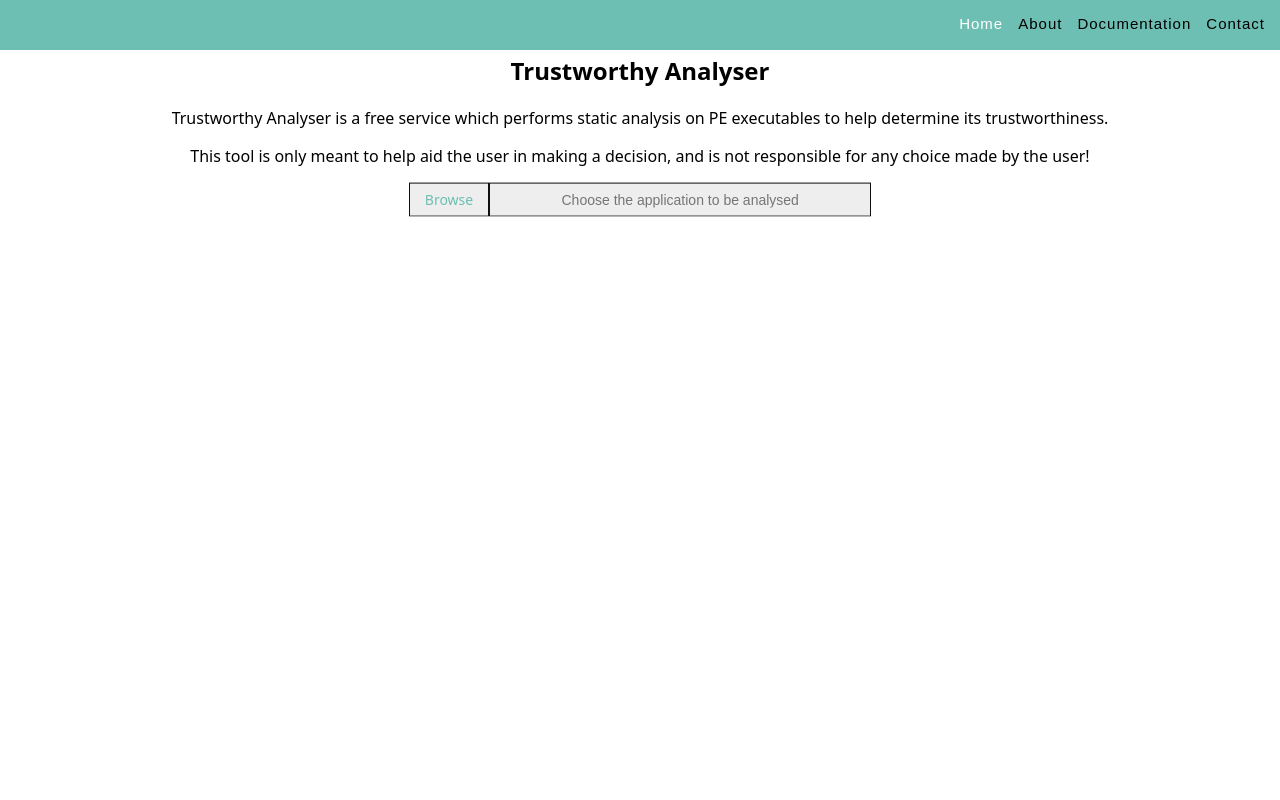
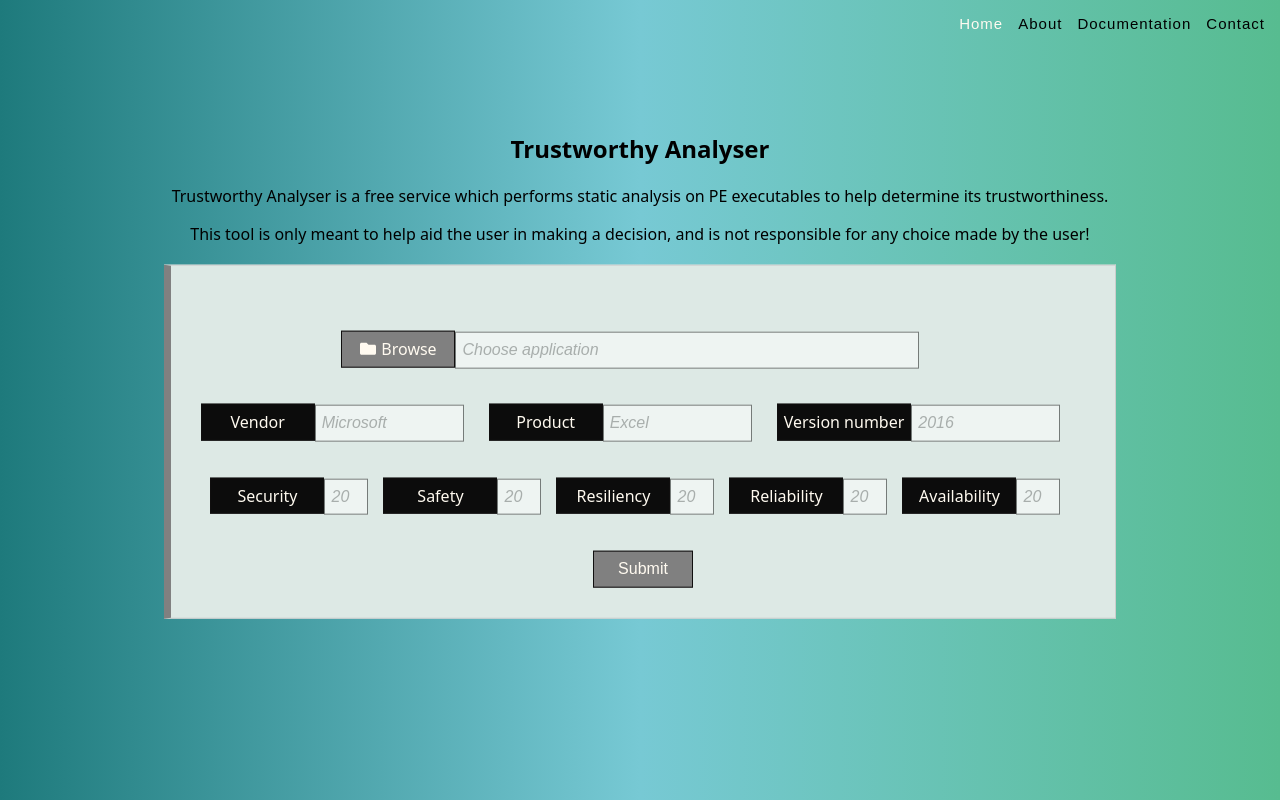
Before and after one commit to ShilpaJohncy/TrustworthySoftware, a React (Create React App) app in the folder frontend/: page / in a window 1280 px wide. Built offline with nearby package versions, Linux system fonts and the light colour scheme.

Commit message:
Implementation of the form of data rqd from the user

```diff
--- a/frontend/package.json
+++ b/frontend/package.json
@@ -3,6 +3,8 @@
   "version": "0.1.0",
   "private": true,
   "dependencies": {
+    "@fortawesome/free-solid-svg-icons": "^5.15.3",
+    "@fortawesome/react-fontawesome": "^0.1.14",
     "@testing-library/jest-dom": "^5.11.9",
     "@testing-library/react": "^11.2.5",
     "@testing-library/user-event": "^12.8.3",
@@ -10,6 +12,7 @@
     "react": "^17.0.1",
     "react-bootstrap": "^1.5.2",
     "react-dom": "^17.0.1",
+    "react-range-step-input": "^1.3.0",
     "react-router": "^5.2.0",
     "react-scripts": "4.0.3",
     "sass": "^1.32.8",
--- a/frontend/src/App.css
+++ b/frontend/src/App.css
@@ -1,89 +1,89 @@
-.container {
-    padding: 8px;
-    width: 100%;
-    box-sizing: border-box;
-    overflow-x: hidden;
-    text-align: center;
-}
+/*.container {*/
+/*    padding: 8px;*/
+/*    width: 100%;*/
+/*    box-sizing: border-box;*/
+/*    overflow-x: hidden;*/
+/*    text-align: center;*/
+/*}*/
 
-.form {
-    position: relative;
-    width: 100%;
-    height: 100%;
-}
+/*.form {*/
+/*    position: relative;*/
+/*    width: 100%;*/
+/*    height: 100%;*/
+/*}*/
 
-.form input,
-button {
-    margin-bottom: 15px;
-}
+/*.form input,*/
+/*button {*/
+/*    margin-bottom: 15px;*/
+/*}*/
 
-.form button {
-    padding: 8px 17px;
-    border: 0;
-    color: #fff;
-    background: #265265;
-    cursor: pointer;
-}
+/*.form button {*/
+/*    padding: 8px 17px;*/
+/*    border: 0;*/
+/*    color: #fff;*/
+/*    background: #265265;*/
+/*    cursor: pointer;*/
+/*}*/
 
-.form button:hover {
-    background: #1e3d4b;
-}
+/*.form button:hover {*/
+/*    background: #1e3d4b;*/
+/*}*/
 
-.thumbnail-wrapper {
-    display: flex;
-    align-items: center;
-    padding: 6px 4px;
-}
+/*.thumbnail-wrapper {*/
+/*    display: flex;*/
+/*    align-items: center;*/
+/*    padding: 6px 4px;*/
+/*}*/
 
-.thumbnail {
-    flex-basis: 100px;
-    height: 100%;
-    max-width: 50px;
-    max-height: 50px;
-    object-fit: cover;
-}
+/*.thumbnail {*/
+/*    flex-basis: 100px;*/
+/*    height: 100%;*/
+/*    max-width: 50px;*/
+/*    max-height: 50px;*/
+/*    object-fit: cover;*/
+/*}*/
 
-.thumbnail-caption {
-    flex-grow: 1;
-    font-size: 14px;
-    color: #2b8fba;
-    margin-bottom: 5px;
-    padding: 0 12px;
-}
+/*.thumbnail-caption {*/
+/*    flex-grow: 1;*/
+/*    font-size: 14px;*/
+/*    color: #2b8fba;*/
+/*    margin-bottom: 5px;*/
+/*    padding: 0 12px;*/
+/*}*/
 
-.success-container {
-    position: absolute;
-    display: flex;
-    justify-content: center;
-    align-items: center;
-    width: 100%;
-    height: 100%;
-}
+/*.success-container {*/
+/*    position: absolute;*/
+/*    display: flex;*/
+/*    justify-content: center;*/
+/*    align-items: center;*/
+/*    width: 100%;*/
+/*    height: 100%;*/
+/*}*/
 
-.success-container h2,
-small {
-    color: green;
-    text-align: center;
-}
+/*.success-container h2,*/
+/*small {*/
+/*    color: green;*/
+/*    text-align: center;*/
+/*}*/
 
-@media screen and (max-width: 472px) {
-    .container {
-        padding: 6px;
-    }
+/*@media screen and (max-width: 472px) {*/
+/*    .container {*/
+/*        padding: 6px;*/
+/*    }*/
 
-    .thumbnail-wrapper {
-        padding: 6px 2px;
-    }
+/*    .thumbnail-wrapper {*/
+/*        padding: 6px 2px;*/
+/*    }*/
 
-    .thumbnail {
-        flex-basis: 40px;
-        width: 100%;
-        height: 100%;
-        max-height: 40px;
-        max-width: 40px;
-    }
+/*    .thumbnail {*/
+/*        flex-basis: 40px;*/
+/*        width: 100%;*/
+/*        height: 100%;*/
+/*        max-height: 40px;*/
+/*        max-width: 40px;*/
+/*    }*/
 
-    .thumbnail-caption {
-        font-size: 12px;
-    }
-}
+/*    .thumbnail-caption {*/
+/*        font-size: 12px;*/
+/*    }*/
+/*}*/
--- a/frontend/src/App.js
+++ b/frontend/src/App.js
@@ -6,25 +6,21 @@ import About from "./pages/About";
 import {Link} from "react-router-dom";
 
 const App = () => {
-    const [highlightTopPosition, setStateHighlightTopPosition] = React.useState(0);
     const [currCount, setCurrCount] = React.useState(0);
 
     const onClickTab = (count) => {
         setCurrCount(count);
-        setStateHighlightTopPosition(count * 52);
         setTimeout(() => {
         }, 100);
     }
 
     return (
         <Router>
-            <main>
-                <nav>
+            <main className={"bg"}>
+                <nav className="navbar navbar-default navbar-static-top">
                     <div className="container">
                         <div className="navbar">
-                            <div style={{top: `${highlightTopPosition}px`}}/>
-
-                            <Link className={currCount === 0 && 'active'} onClick={() => onClickTab(0)} to="/">
+                            <Link className={currCount === 0 && 'active ' } onClick={() => onClickTab(0)} to="/">
                                 <span className={currCount === 0 && 'text-active'}> Home</span>
                             </Link>
 
--- a/frontend/src/index.scss
+++ b/frontend/src/index.scss
@@ -1,43 +1,111 @@
+.bg{
+  //background-image: linear-gradient(to top right, whitesmoke, #116466  );
+  //background-image: linear-gradient(to top, #116466, #1e7a7c, #3ea0a2, #eae7e0, floralwhite); The good oneee till now
+  background-image: linear-gradient(to right,  #1e7a7c,#77C9D4, #57BC90);
+  //background-image: linear-gradient(to right, #77C9D4, #57BC90);
+  //background-image: linear-gradient(to top, #E9B000, floralwhite);
+  position: fixed;
+  min-width: 100%;
+  min-height: 100%;
+
+}
 .contents {
-  margin-top: 50px;
-  padding: 0;
+  margin-top: 300px;
   overflow: auto;
   text-align: center;
   position: relative;
   top: 25px;
   left: 50%;
   transform: translate(-50%, -50%);
+
+}
+
+.wrapper{
+  height: 100%;
+  display: flex;
+  align-items: center;
+  justify-content: center;
+  margin: 20px;
+}
+
+.box {
+  padding: 30px;
+  background: #dde9e5;
+  display: flex;
+  border: 1px solid #cdcdcd;
+  border-left: 7px solid grey;
+  align-items: center;
+  justify-content: center;
 }
 
 .input-group-addon {
-  padding: 6px 150px;
-  font-size: 14px;
-  color: #6cbfb2;
-  background-color: #eee;
+  padding: 6px;
+  font-size: 16px;
   border: 1px solid #100f0f;
   display: inline-block;
   margin-bottom: 0;
   line-height: 1.42857143;
   text-align: center;
   position: relative;
-}
-.text{
-  padding: 6px 15px;
-  width: 350px;
+  margin-top: 4%;
 }
 
+.text{
+  max-width: 135px;
+  color: #0a0a0a;
+  background-color: floralwhite;
+  text-align: left;
+  margin-right: 25px;
+}
+.file-browse{
+  min-width: 450px;
+  color: #0a0a0a;
+  background-color: floralwhite;
+  text-align: left;
+  margin-right: 25px;
+}
+.percentage{
+  max-width: 30px;
+  color: #0a0a0a;
+  background-color: floralwhite;
+  text-align: center;
+  margin-right: 15px;
+}
+input:placeholder-shown {
+  font-style: italic;
+  opacity: 0.5;
+  background-color: white;
+  text-align: left;
+}
 .btn {
-  padding: 6px 15px;
+  position: relative;
+  text-align: center;
+  background-color: grey;
+  color: floralwhite;
+  min-width: 100px;
 }
-
-input[type="file"] {
+.field-label {
+  position: relative;
+  text-align: center;
+  background-color: #0c0c0c;
+  color: floralwhite;
+  min-width: 100px;
+}
+input[type="file"],  input[type="fieldLabel"] {
   display: none;
+}
+.icon{
+  padding-right: 5px;
 }
 
 body {
   margin: 0;
   box-sizing: border-box;
   font-family: "Noto Sans", "SansSerif";
+  //background-color: floralwhite;
+  //background-image: linear-gradient(to bottom, white, floralwhite, #83ddd2, #5fddcd);
+  //background-image: linear-gradient(to top, white, floralwhite, #83ddd2, #5fddcd);
+
 }
 
 .navbar {
@@ -49,16 +117,17 @@ body {
   position: relative;
   z-index: 1000;
   text-align: right;
-  background-color: #6cbfb2;
-  //float: left;
+  //background-color: #5fddcd;
   display: inline-block;
+  border-bottom-style: wave;
+  border-bottom-width: 0.5px;
+  border-bottom-color: whitesmoke;
 
 }
 
 .navbar a {
   font-family: 'Oswald', sans-serif;
   font-weight: 500;
-  //text-transform: uppercase;
   text-decoration: none;
   color: black;
   font-size: 15px;
@@ -67,7 +136,6 @@ body {
   margin-top: 15px;
   margin-right: 15px;
   display: inline-block;
-  border: #8b001c;
 }
 
 .navbar a text {
@@ -79,7 +147,7 @@ body {
 }
 
 .navbar a.active {
-  color: white;
+  color: floralwhite;
 }
 
 .container {
--- a/frontend/src/pages/About.js
+++ b/frontend/src/pages/About.js
@@ -1,14 +1,15 @@
 import React from "react";
 
-const About = () => {
-    return (
-        <div className="contents">
-            <h1>About page</h1>
-            <p>
-                Keep in touch...
-            </p>
-        </div>
-    );
+class About extends React.Component {
+    render() {
+        return (
+            <div className="contents">
+                <h1>About Page</h1>
+                <p> This is the about page.</p>
+            </div>
+
+        );
+    }
 }
 
-export default About;
+export default About
--- a/frontend/src/pages/Home.js
+++ b/frontend/src/pages/Home.js
@@ -1,9 +1,12 @@
 import React from "react";
+import { faFolder } from "@fortawesome/free-solid-svg-icons";
+import { FontAwesomeIcon } from "@fortawesome/react-fontawesome";
 
 class Home extends React.Component {
     constructor() {
         super();
-        this.state = {};
+        this.state = {
+        };
         this.onInputchange = this.onInputchange.bind(this);
         this.onSubmitForm = this.onSubmitForm.bind(this);
     }
@@ -16,30 +19,96 @@ class Home extends React.Component {
 
     onSubmitForm() {
         console.log(this.state)
+        alert("Submitted")
     }
+
 
     render() {
         return (
-
             <div className="contents">
                 <h1>Trustworthy Analyser</h1>
                 <p> Trustworthy Analyser is a free service which performs static analysis on PE executables to help determine its trustworthiness.</p>
                 <p> This tool is only meant to help aid the user in making a decision, and is not responsible for any choice made by the user!</p>
 
+                <div className="wrapper">
+                        <div className="box">
                             <div>
                                 <form>
                                     <label className={"btn input-group-addon"}>
                                         <input name={"exe"} type="file" value={this.state.value} onChange={this.onInputchange}
-                                   accept={".exe"}/>
+                                               accept={".exe"}/><FontAwesomeIcon icon={faFolder} className={"icon"} />
                                         Browse
                                     </label>
+                                    <input className={"file-browse input-group-addon"} type="text" value={this.state.exe}
+                                           placeholder={"Choose application"} onChange={this.onInputchange} />
+                                </form>
 
-                        <label >
-                            <input className={"text input-group-addon"} type="text" value={this.state.exe}
-                                   placeholder={"Choose the application to be analysed"} onChange={this.onInputchange}
-                                   disabled/>
+                                <form>
+                                    <label className={"field-label input-group-addon"}>
+                                        <input type={"fieldLabel"} value={this.state.value} onChange={this.onInputchange}/>
+                                        Vendor
                                     </label>
+                                    <input className={"text input-group-addon"} type="text" value={this.state.value}
+                                           placeholder={"Microsoft"} onChange={this.onInputchange}/>
+
+                                {/*</form>*/}
+                                {/*<form>*/}
+                                    <label className={"field-label input-group-addon"}>
+                                        <input type={"fieldLabel"} value={this.state.value} onChange={this.onInputchange}/>
+                                        Product
+                                    </label>
+                                    <input className={"text input-group-addon"} type="text" value={this.state.value}
+                                           placeholder={"Excel"} onChange={this.onInputchange}/>
+
+                                {/*</form>*/}
+                                {/*<form>*/}
+                                    <label className={"field-label input-group-addon"}>
+                                        <input type={"fieldLabel"} value={this.state.value} onChange={this.onInputchange}/>
+                                        Version number
+                                    </label>
+                                    <input className={"text input-group-addon"} type="text" value={this.state.value}
+                                           placeholder={"2016"} onChange={this.onInputchange}/>
                                 </form>
+
+                                <form>
+                                    <label className={"field-label input-group-addon"}>
+                                        <input type={"fieldLabel"} value={this.state.value} onChange={this.onInputchange}/>
+                                        Security
+                                    </label>
+                                    <input className={"percentage input-group-addon"} type="text" value={this.state.value}
+                                           placeholder={"20"} onChange={this.onInputchange}/>
+
+                                    <label className={"field-label input-group-addon"}>
+                                        <input type={"fieldLabel"} value={this.state.value} onChange={this.onInputchange}/>
+                                        Safety
+                                    </label>
+                                    <input className={"percentage input-group-addon"} type="text" value={this.state.value}
+                                           placeholder={"20"} onChange={this.onInputchange}/>
+
+                                    <label className={"field-label input-group-addon"}>
+                                        <input type={"fieldLabel"} value={this.state.value} onChange={this.onInputchange}/>
+                                        Resiliency
+                                    </label>
+                                    <input className={"percentage input-group-addon"} type="text" value={this.state.value}
+                                           placeholder={"20"} onChange={this.onInputchange}/>
+
+                                    <label className={"field-label input-group-addon"}>
+                                        <input type={"fieldLabel"} value={this.state.value} onChange={this.onInputchange}/>
+                                        Reliability
+                                    </label>
+                                    <input className={"percentage input-group-addon"} type="text" value={this.state.value}
+                                           placeholder={"20"} onChange={this.onInputchange}/>
+
+                                    <label className={"field-label input-group-addon"}>
+                                        <input type={"fieldLabel"} value={this.state.value} onChange={this.onInputchange}/>
+                                        Availability
+                                    </label>
+                                    <input className={"percentage input-group-addon"} type="text" value={this.state.value}
+                                           placeholder={"20"} onChange={this.onInputchange}/>
+                                </form>
+                                <input type={"submit"} className={"btn input-group-addon"} onClick={this.onSubmitForm}/>
+                            </div>
+                        </div>
                 </div>
             </div>
 
```
Also changed, not shown: 1 other file (tests, documents, lock files or other folders). Lines whose indentation alone changed are shown as unchanged.
